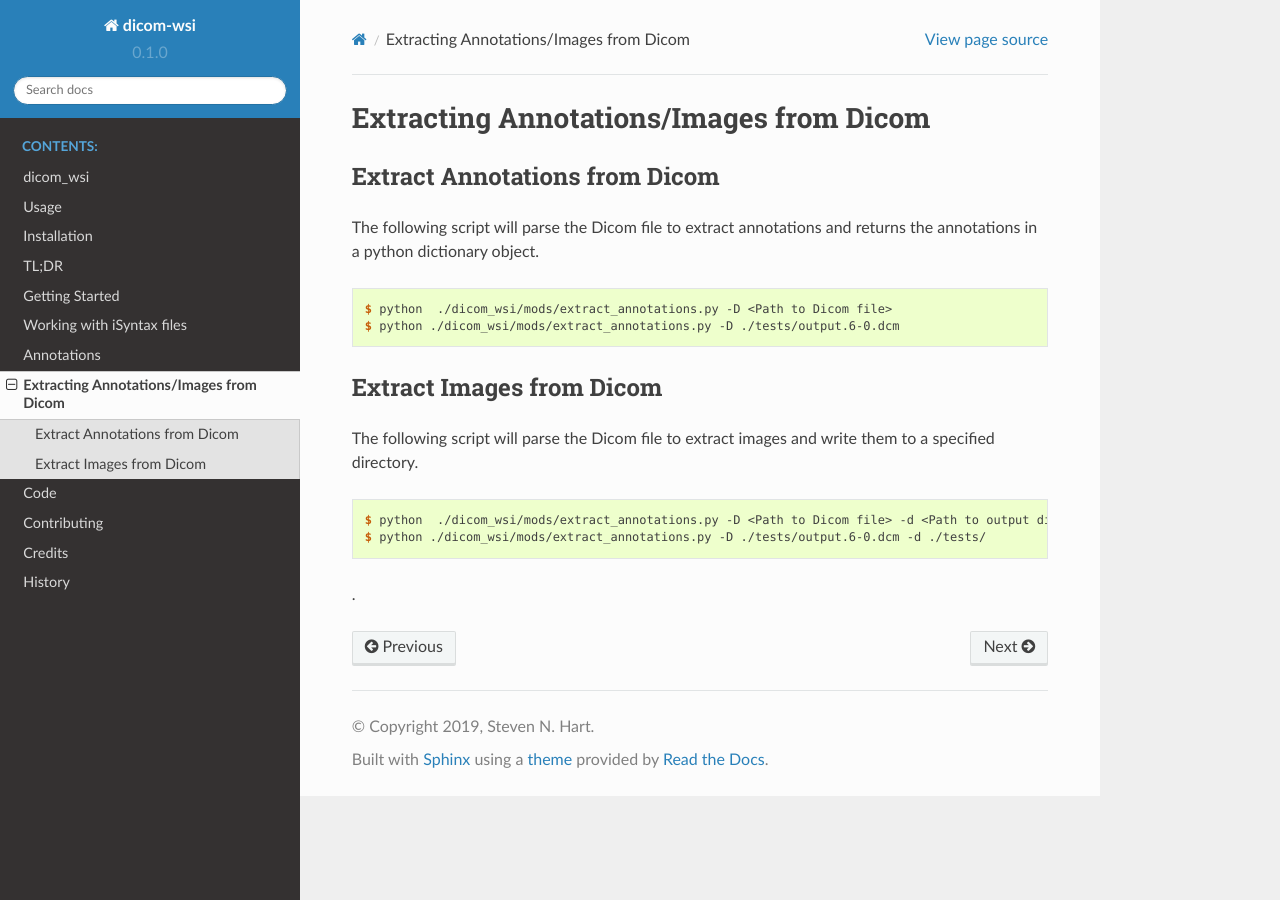
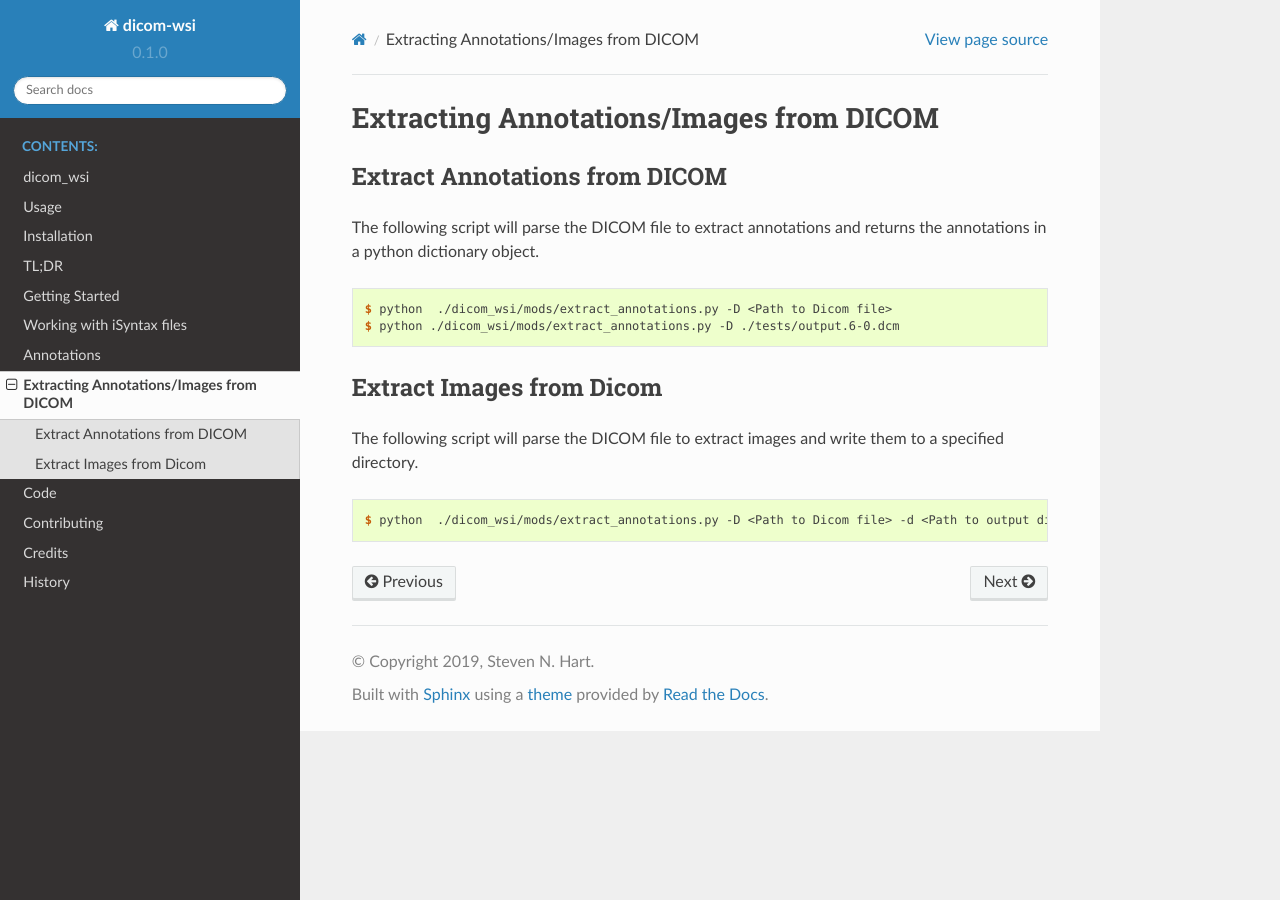
Before and after one commit to Steven-N-Hart/dicom_wsi, a Sphinx documentation site: the page built from docs/extract.rst, in a window 1280 px wide. Built offline with Sphinx 7.4.7 and the Read the Docs theme 2.0.0, drawn with Linux system fonts in a browser that asks for light colours.

```diff
--- a/docs/extract.rst
+++ b/docs/extract.rst
@@ -1,11 +1,12 @@
 ===========================
-Extracting Annotations/Images from Dicom
+Extracting Annotations/Images from DICOM
 ===========================
 
-Extract Annotations from Dicom
+Extract Annotations from DICOM
 ------------------------------
 
-The following script will parse the Dicom file to extract annotations and returns the annotations in a python dictionary object.
+The following script will parse the DICOM file to extract annotations and returns the annotations
+in a python dictionary object.
 
 
 .. code-block:: console
@@ -17,14 +18,11 @@
 Extract Images from Dicom
 -------------------------
 
-The following script will parse the Dicom file to extract images and write them to a specified directory.
+The following script will parse the DICOM file to extract images and write them
+to a specified directory.
 
 
 
 .. code-block:: console
 
     $ python  ./dicom_wsi/mods/extract_annotations.py -D <Path to Dicom file> -d <Path to output directory>
-    $ python ./dicom_wsi/mods/extract_annotations.py -D ./tests/output.6-0.dcm -d ./tests/
-
-
-.
```
Also changed, not shown: docs/annotations.rst (+9 -2 lines), 6 other files.
